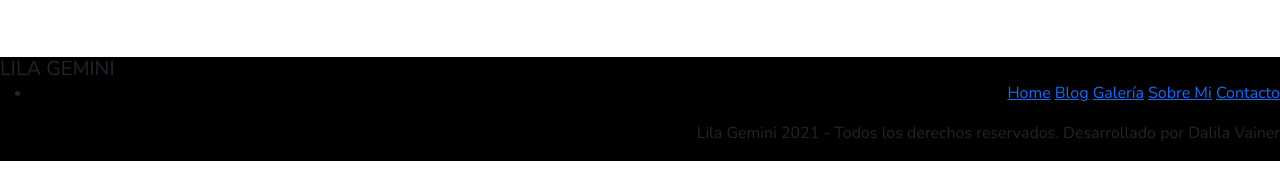
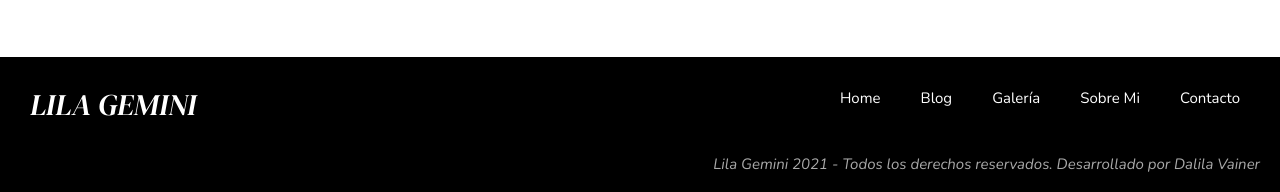
Before and after one commit to dalivainer/lila-gemini, a website: page index.html in a window 1280 px wide. Shown: the part 2514-2706 px from the top of the page. Before the commit the page ends 2675 px from the top, so only its background shows below. Drawn offline with nearby package versions, Linux system fonts and the light colour scheme.

Commit message:
css footer changes

```diff
--- a/index.html
+++ b/index.html
@@ -29,7 +29,7 @@
         <nav>
             <ul class="nav-sup">
                 <li id="lila-gemini"><h1>LILA GEMINI</h1></li>
-                <li class="menu-nav">
+                <li>
                     <a class="links-nav" href="index.html">Home</a>
                     <a class="links-nav" href="pages/blog.html">Blog</a>
                     <a class="links-nav" href="pages/galeria.html">Galería</a>
@@ -128,12 +128,12 @@
             <!-- Footer -->
     <footer>
             <nav class="nav-footer">
-                <div>
+                <div id="div-lila">
                     <h6 id="lila-footer">LILA GEMINI</h6>
                 </div>
-                <div>
-                    <ul>
-                        <li class="menu-nav">
+                <div id="div-menu">
+                    <ul class="menu-foot">
+                        <li>
                             <a class="links-nav" href="index.html">Home</a>
                             <a class="links-nav" href="pages/blog.html">Blog</a>
                             <a class="links-nav" href="pages/galeria.html">Galería</a>
@@ -142,7 +142,7 @@
                         </li>
                     </ul>
                 </div>
-               <div>
+               <div id="end-text">
                 <p>Lila Gemini 2021 - Todos los derechos reservados. Desarrollado por Dalila Vainer</p>
                </div>
             </nav>
--- a/scss/style.scss
+++ b/scss/style.scss
@@ -28,6 +28,10 @@ body {
         font-size: 18px;
         font-weight: 400;
         margin: 0 10px 0 10px;
+        /* Animations y Hover */
+        transition: background-color 1s;
+        transition: border-radius;
+        transition-timing-function:ease;
     }
     li {
         display: flex;
@@ -36,28 +40,11 @@ body {
     }
     a {
         padding: 10px;
-        /* Animations y Hover */
-        transition: background-color 1s;
-        transition: border-radius;
-        transition-timing-function:ease;
     }
     a:hover {
         background-color: black;
         border-radius: 5px;
         color: white;
-    }
-    }
-nav {
-    a {
-        /* Animations y Hover */
-        transition: background-color 1s;
-        transition: border-radius;
-        transition-timing-function:ease;
-    }
-    a:hover {
-        background-color: white;
-        border-radius: 5px;
-        color: black;
     }
     }
 /*Main*/
@@ -110,6 +97,10 @@ h1 {
     align-items: center;
     text-align: center;
 }
+@mixin flex {
+    display: flex;
+    flex-wrap: wrap;
+}
 .intro {
     @include divs;
     @include flex-column;
@@ -146,14 +137,59 @@ h1 {
         list-style-type: none;
         background-color: black;
         /* display */
+        /*display:flex;
+        flex-direction: row;
+        flex-wrap: wrap;
+        justify-content: space-between;*/
+        display: grid;
+        grid-template-areas: "title menu" "title text";
+        .links-nav {
+            font-family: $font-generaltext;
+            text-decoration: none;
+            text-align: end;
+            color: white;
+            font-size: 15px;
+            font-weight: 400;
+            margin: 0 10px 0 10px;
+        }
+        li {
+            display: flex;
+            flex-wrap: wrap;
+            justify-content: flex-end;
+        }
+        a {
+            padding: 10px;
+        }
+        #div-lila {
+            margin: 20px;
+        }
+        #lila-footer {
+            font-size: 30px;
+            font-family: $font-lila;
+            color: white;
+            text-align: left;
+            @include flex;
+            align-items: center;
+            padding: 10px;
+            margin-bottom: 0;
+            grid-area: title;
+        }
+        .menu-foot {
+            grid-area: menu;
             display:flex;
-    flex-flow: column wrap;
-    /*sections*/
-    #lila-footer {
-        font-size: 20px;
-        text-align: left;
-        padding: 0;
-        margin: 0;
-        display: flex;
+            flex-direction: row;
+            flex-wrap: wrap;
+            justify-content: flex-end;
+            margin: 0px;
+        }
+        #div-menu {
+            margin: 20px;
+        }
+        #end-text {
+            color: #A9A9A9;
+            grid-area: text;
+            padding-right: 20px;
+            font-size: 15px;
+            font-style: italic;
         }
         }
```
Also changed, not shown: css/main.css. Lines whose indentation alone changed are shown as unchanged.
